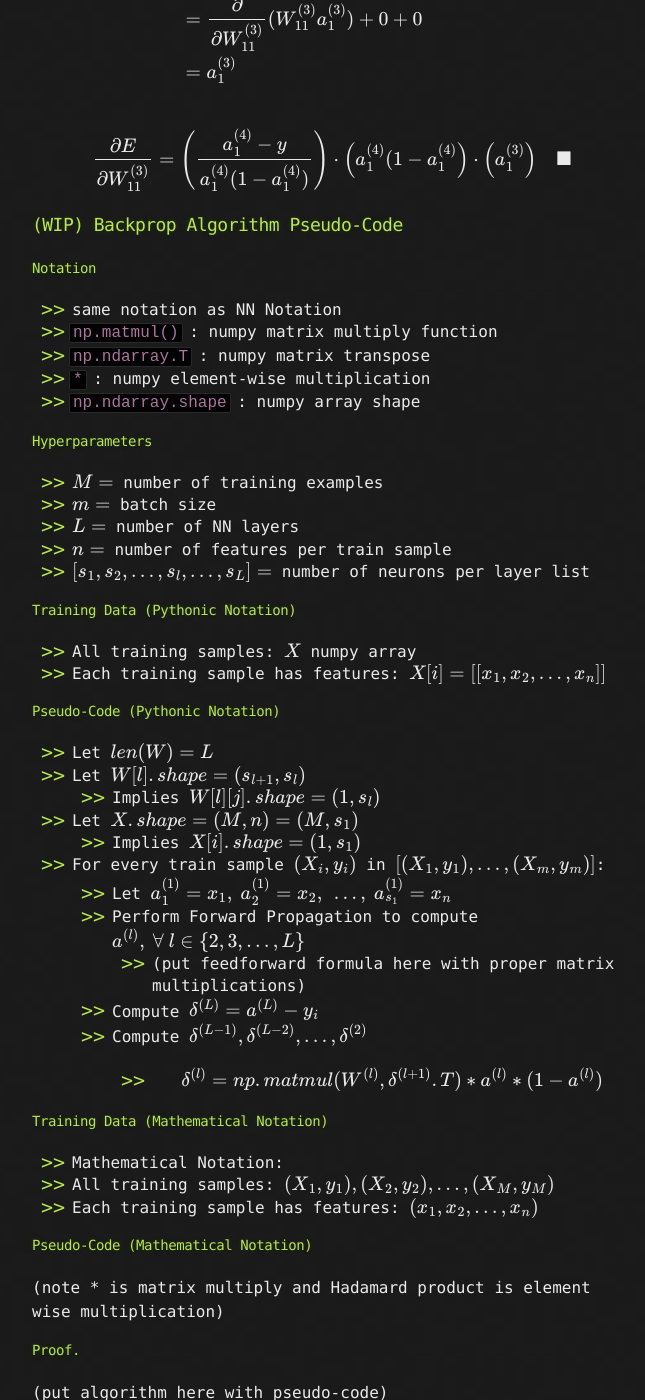
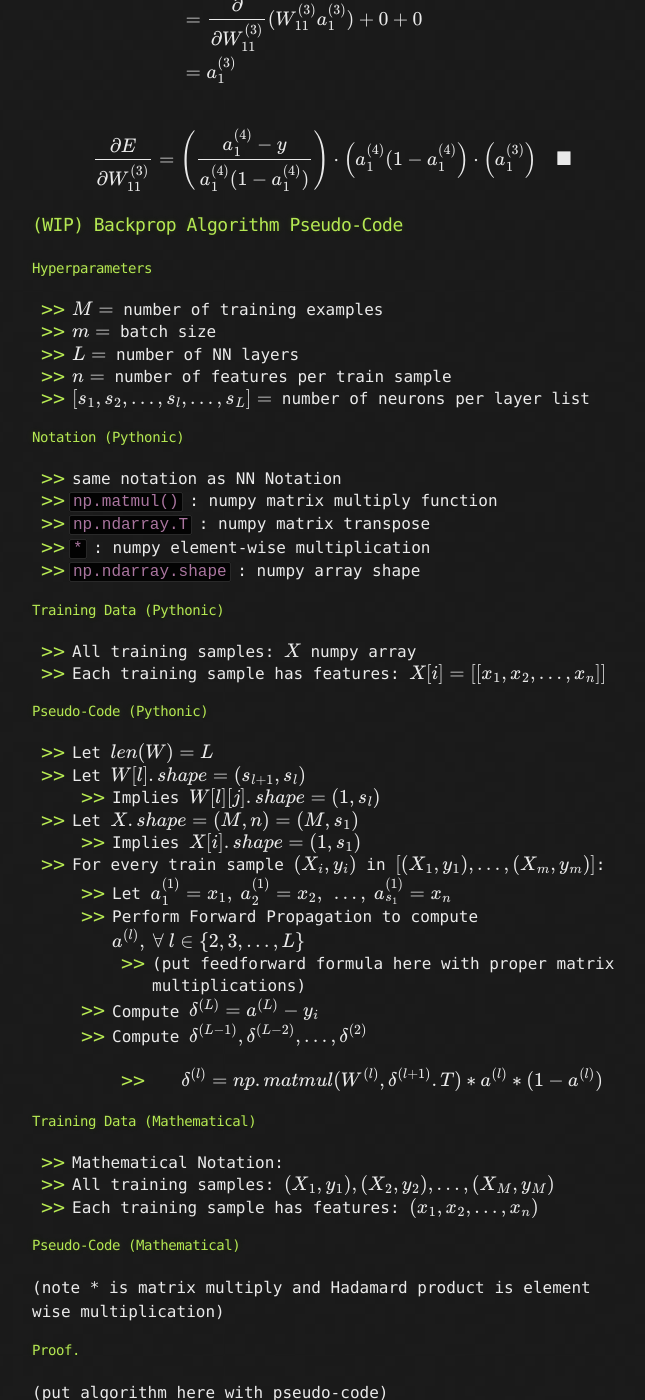
Before and after one commit to LivingProgram/ml-notes, a Jekyll site: the page built from index.md, in a window 1280 px wide and 1400 px high, scrolled down 14605 px. Shown: the whole window, without its empty margins (308-953 px from the left). Built offline with Jekyll 4.4.1, drawn with Linux system fonts in a browser that asks for light colours; our own code applies the rules of GitHub Pages for plain Markdown files; formulas are drawn with MathJax 3; the repository's description, which GitHub fills in, is left out; part of the change alters nothing that is shown; some of the changed text lies outside the part shown.

```diff
--- a/index.md
+++ b/index.md
@@ -444,13 +444,6 @@ $$
 $$
 
 ### (WIP) Backprop Algorithm Pseudo-Code
-#### Notation
-- same notation as NN Notation
-- `np.matmul()` : numpy matrix multiply function
-- `np.ndarray.T` : numpy matrix transpose
-- `*` : numpy element-wise multiplication
-- `np.ndarray.shape` : numpy array shape
-
 #### Hyperparameters
 - $$M=$$ number of training examples
 - $$m=$$ batch size
@@ -458,11 +451,18 @@ $$
 - $$n=$$ number of features per train sample
 - $$[s_1,s_2,\ldots,s_l,\ldots,s_L] = $$ number of neurons per layer list
 
-#### Training Data (Pythonic Notation)
+#### Notation (Pythonic)
+- same notation as NN Notation
+- `np.matmul()` : numpy matrix multiply function
+- `np.ndarray.T` : numpy matrix transpose
+- `*` : numpy element-wise multiplication
+- `np.ndarray.shape` : numpy array shape
+
+#### Training Data (Pythonic)
 - All training samples: $$X$$ numpy array
 - Each training sample has features: $$X[i]=[[x_1,x_2,\ldots,x_n]]$$
 
-#### Pseudo-Code (Pythonic Notation)
+#### Pseudo-Code (Pythonic)
 - Let $$len(W)=L$$
 - Let $$W[l].shape=(s_{l+1},s_l)$$
   - Implies $$W[l][j].shape=(1,s_l)$$
@@ -476,12 +476,12 @@ $$
   - Compute $$\delta^{(L-1)},\delta^{(L-2)},\ldots,\delta^{(2)}$$
     - $$\delta^{(l)}=np.matmul(W^{(l)},\delta^{(l+1)}.T)*a^{(l)}*(1-a^{(l)})$$
 
-#### Training Data (Mathematical Notation)
+#### Training Data (Mathematical)
 - Mathematical Notation:
 - All training samples: $$(X_1,y_1),(X_2,y_2),\ldots,(X_M,y_M)$$
 - Each training sample has features: $$(x_1,x_2,\ldots,x_n)$$
 
-#### Pseudo-Code (Mathematical Notation)
+#### Pseudo-Code (Mathematical)
 (note * is matrix multiply and Hadamard product is element wise multiplication)
 
 #### Proof.
@@ -532,7 +532,7 @@ $$\nabla E = \left(\frac{\partial}{\partial W^{(1)}_{11}}E,\ldots,\frac{\partial
   - `(layers, rows, columns)`
 - `x = v[None, :]` : add new dimension to array
 
-# LivingProgram Note-Taking Convention
+# LivingProgram Notes Convention
 * When dealing with pseudo-code:
   * Pythonic Notation: python code, subscripts for variables allowed
   * Mathematical Notation: pure math
```
